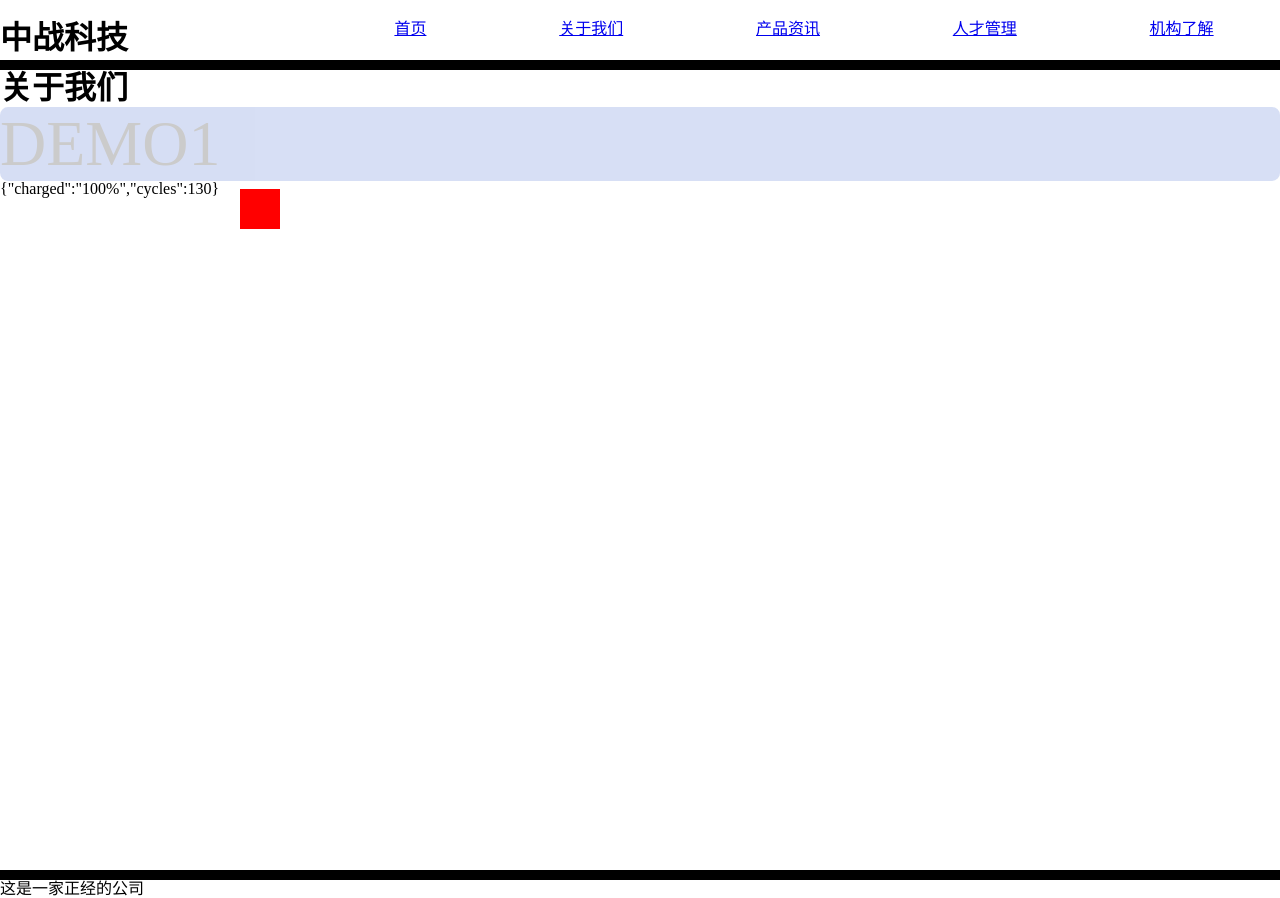
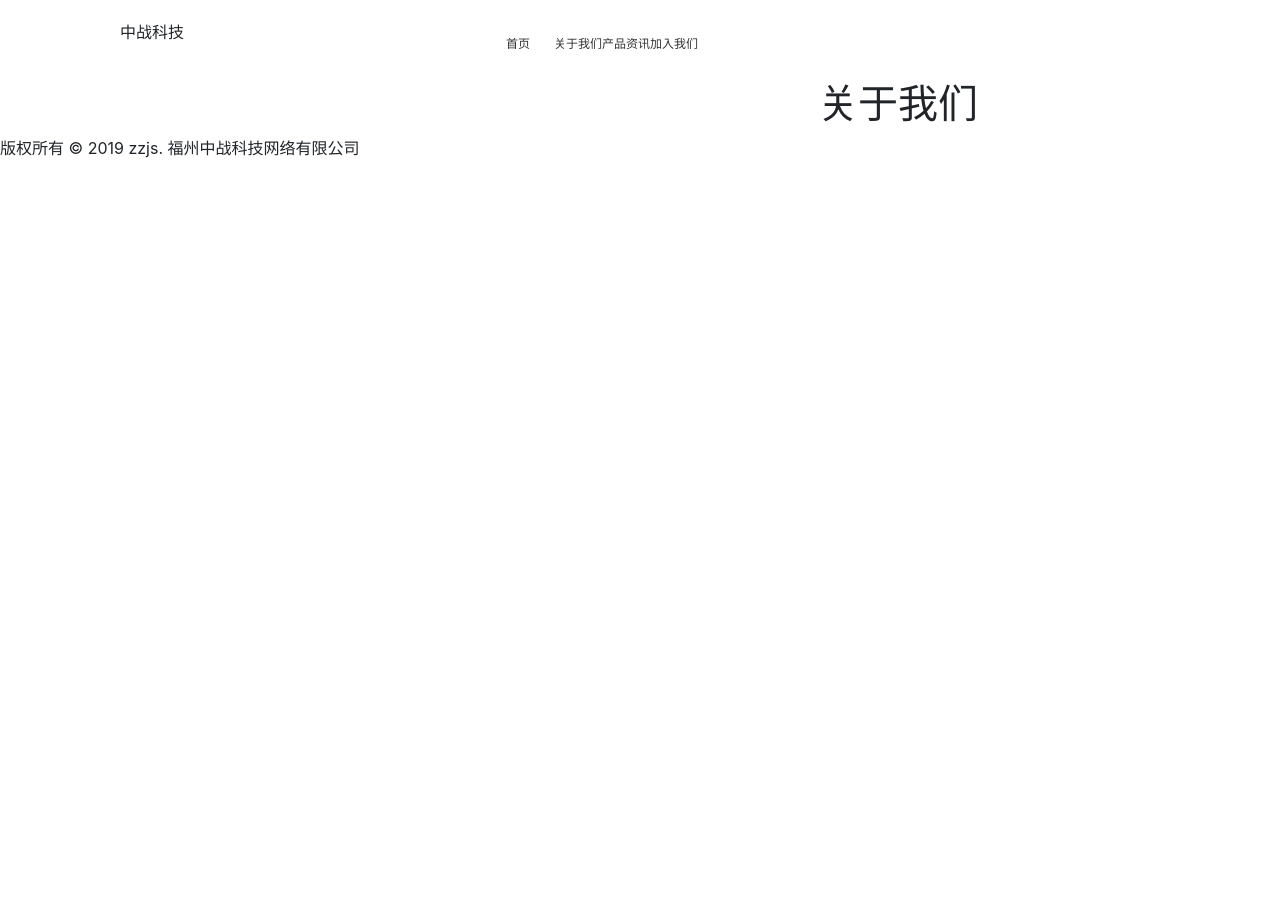
Before and after one commit to xuweibei/jsgw, a Next.js app in the folder front/: page /about in a window 1280 px wide. After the commit the page ends 800 px from the top, so only its background shows below. Built offline with nearby package versions, Linux system fonts and the light colour scheme.

Commit message:
引入react-bootstrap

```diff
--- a/front/components/anime.jsx
+++ /dev/null
@@ -1,60 +0,0 @@
-import React from "react";
-import anime from "animejs";
-
-export default class AnimeDemo extends React.PureComponent {
-    componentDidMount() {
-        anime({
-            targets: ".demo1",
-            backgroundColor: [
-                { value: "#5F9EA0", duration: 2700 },
-                { value: "#3A5FCD", duration: 2300 }
-            ],
-            fontSize: [
-                { value: "32px", duration: 2700 },
-                { value: "64px", duration: 2300 }
-            ],
-            opacity: 0.2,
-            rotate: 360,
-            borderRadius: 8,
-            duration: 5000,
-            loop: false,
-            easing: "easeInOutSine"
-        });
-
-        const logEl = document.querySelector(".demo2");
-        const battery = {
-            charged: "0%",
-            cycles: 120
-        };
-        anime({
-            targets: battery,
-            charged: "100%",
-            cycles: 130,
-            round: 1,
-            easing: "linear",
-            update: function() {
-                logEl.innerHTML = JSON.stringify(battery);
-            }
-        });
-
-        anime({
-            targets: ".demo3",
-            translateX: 250,
-            scale: 2,
-            rotate: "1turn"
-        });
-    }
-
-    render() {
-        return (
-            <>
-                <div class="demo1">DEMO1</div>
-                <div class="demo2"></div>
-                <div
-                    class="demo3"
-                    style={{ height: 20, width: 20, backgroundColor: "red" }}
-                ></div>
-            </>
-        );
-    }
-}
--- a/front/components/layout/footer.jsx
+++ b/front/components/layout/footer.jsx
@@ -1,5 +1,5 @@
 export default () => (
-    <footer style={{ borderTop: "10px solid #000", justifyContent: "center" }}>
-        这是一家正经的公司
+    <footer className="footer">
+        版权所有 © 2019 zzjs. 福州中战科技网络有限公司
     </footer>
 );
--- a/front/components/layout/header.jsx
+++ b/front/components/layout/header.jsx
@@ -6,21 +6,19 @@ const links = [
     { href: "/", label: "首页", as: "/home" },
     { href: "/about", label: "关于我们" },
     { href: "/product", label: "产品资讯" },
-    { href: "/join", label: "人才管理", as: "/join-us" },
-    { href: "/group", label: "机构了解" }
+    { href: "/join", label: "加入我们", as: "/join-us" }
 ].map(link => {
     link.key = `nav-link-${link.href}-${link.label}`;
     return link;
 });
 
 export default () => (
-    <div style={{ borderBottom: "10px solid #000 ", height: 50 }}>
-        <div style={{ display: "flex", float: "left", marginRight: 200 }}>
-            <h1>中战科技</h1>
+    <div className="header">
+        <div className="header-logo">
+            <span>中战科技</span>
         </div>
-        <div style={{ marginTop: 20 }}>
-            <nav>
-                <ul style={{ display: "flex", justifyContent: "space-around" }}>
+        <div className="header-nav">
+            <ul>
                 {links.map(({ href, label, key, as }) => (
                     <li>
                         <Link href={href} as={as}>
@@ -29,7 +27,6 @@ export default () => (
                     </li>
                 ))}
             </ul>
-            </nav>
         </div>
     </div>
 );
--- a/front/components/layout/layout.jsx
+++ b/front/components/layout/layout.jsx
@@ -5,7 +5,7 @@ import Footer from "./footer";
 import "../../static/style/styles.less";
 
 export default ({ children, title = "公司官网" }) => (
-    <>
+    <div className="layout">
         <Head>
             <title>{title}</title>
             <meta charSet="utf-8" />
@@ -14,12 +14,15 @@ export default ({ children, title = "公司官网" }) => (
                 content="initial-scale=1.0, width=device-width"
             />
             <link rel="icon" href="/favicon.png" />
+            <link
+                rel="stylesheet"
+                href="https://maxcdn.bootstrapcdn.com/bootstrap/4.3.1/css/bootstrap.min.css"
+                integrity="sha384-ggOyR0iXCbMQv3Xipma34MD+dH/1fQ784/j6cY/iJTQUOhcWr7x9JvoRxT2MZw1T"
+                crossorigin="anonymous"
+            />
         </Head>
-
         <Header />
-
-        <div style={{ height: "100vh" }}>{children}</div>
-
+        <div className="content">{children}</div>
         <Footer />
-    </>
+    </div>
 );
--- a/front/package.json
+++ b/front/package.json
@@ -10,6 +10,7 @@
     "dependencies": {
         "@zeit/next-less": "^1.0.1",
         "animejs": "^3.1.0",
+        "bootstrap": "^4.4.1",
         "isomorphic-unfetch": "^3.0.0",
         "less": "^3.10.3",
         "next": "9.1.4",
@@ -19,6 +20,7 @@
         "rc-texty": "^0.2.0",
         "rc-tween-one": "^2.6.5",
         "react": "^16.8.6",
+        "react-bootstrap": "^1.0.0-beta.16",
         "react-dom": "^16.8.6"
     }
 }
--- a/front/pages/about.jsx
+++ b/front/pages/about.jsx
@@ -1,9 +1,7 @@
 import Layout from "../components/layout/layout";
-import AnimeDemo from "../components/anime";
 
 export default () => (
     <Layout title="关于我们">
         <h1>关于我们</h1>
-        <AnimeDemo />
     </Layout>
 );
--- a/front/static/style/styles.less
+++ b/front/static/style/styles.less
@@ -7,3 +7,47 @@
 @import "./less/mixins/standardFont";
 @import "./less/reboot";
 @import "./anime/banner";
+
+.layout {
+    width: 100%;
+    height: 100%;
+    background: rgba(255, 255, 255, 1);
+    opacity: 1;
+    .header {
+        height: 80px;
+        .header-logo {
+            float: left;
+            width: 146px;
+            height: 40px;
+            opacity: 1;
+            margin: 20px 120px 20px 120px;
+        }
+        .header-nav {
+            float: left;
+            margin: 34px 120px 34px 120px;
+            ul {
+                list-style-type: none;
+            }
+            li {
+                float: left;
+            }
+            a {
+                display: block;
+                width: 48px;
+                height: 12px;
+                font-size: 12px;
+                font-family: Source Han Sans CN;
+                font-weight: 400;
+                line-height: 20px;
+                color: rgba(51, 51, 51, 1);
+                opacity: 1;
+            }
+        }
+    }
+    .content {
+        height: 100%;
+    }
+    .footer {
+        height: 72px;
+    }
+}
```
Also changed, not shown: front/components/banner/banner.jsx (added, +58 -0 lines), front/pages/group.jsx (deleted, +0 -7 lines), front/pages/index.jsx (+4 -72 lines), front/public/banner1.png (added), 1 other file (tests, documents, lock files or other folders). Lines whose indentation alone changed are shown as unchanged.
